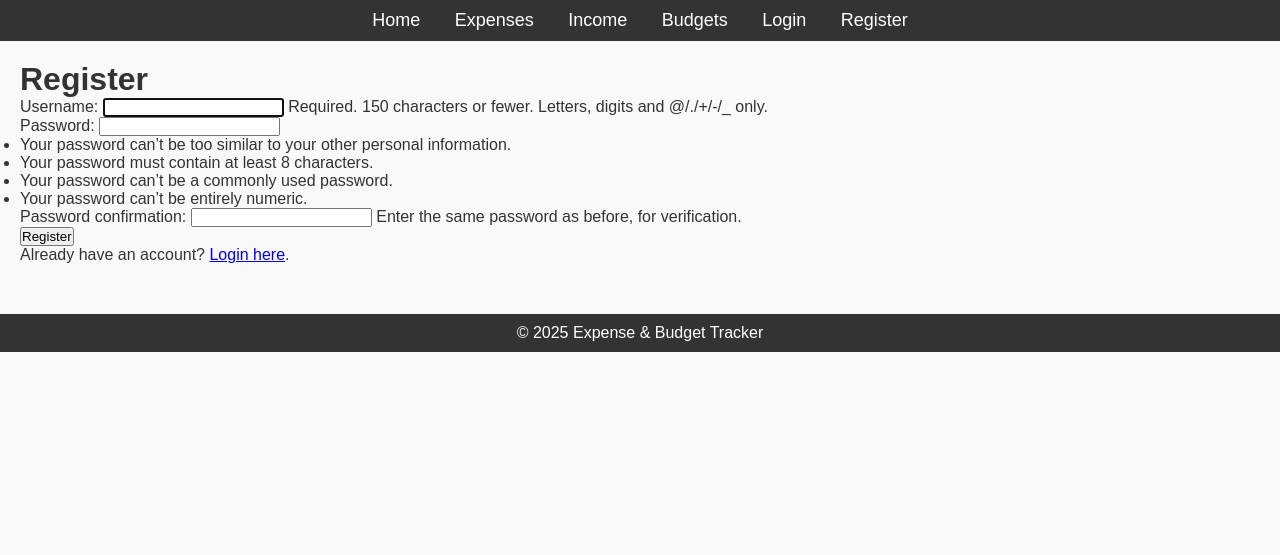
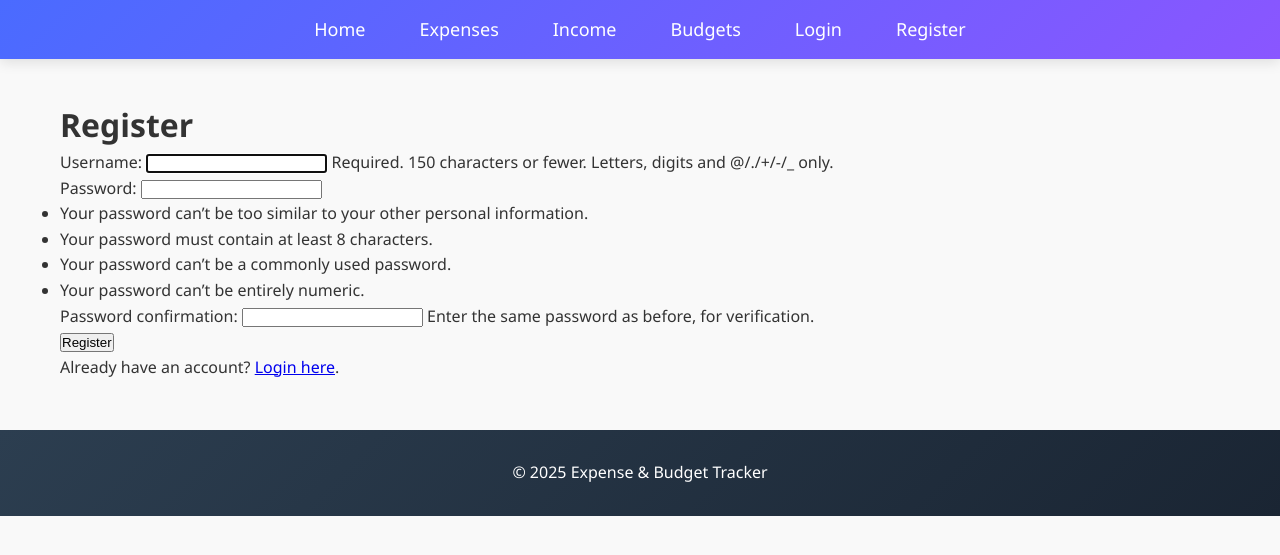
Before and after one commit to rotbaj/Expense_Budget_Tracking_App, a Django app: page /register/ in a window 1280 px wide. Shown: the top 555 px of the page. Run offline with Django 5.2, Linux system fonts and the light colour scheme.

Commit message:
updated css with better UI, updated template provided previously

```diff
--- a/expense_tracker/core/static/css/styles.css
+++ b/expense_tracker/core/static/css/styles.css
@@ -1,45 +1,214 @@
-/* Basic reset */
+/* Basic reset with modern box-sizing */
 * {
     margin: 0;
     padding: 0;
     box-sizing: border-box;
 }
 
-body {
-    font-family: Arial, sans-serif;
-    background-color: #f9f9f9;
-    color: #333;
+/* Variables for color scheme and easy customization */
+:root {
+    --primary-color: #4a6bff;
+    --secondary-color: #ff6b6b;
+    --accent-color: #6bffb8;
+    --dark-color: #2c3e50;
+    --light-color: #f9f9f9;
+    --text-color: #333;
+    --header-gradient: linear-gradient(135deg, var(--primary-color), #8a56ff);
+    --footer-gradient: linear-gradient(135deg, var(--dark-color), #1a2533);
 }
 
-header {
-    background-color: #333;
-    padding: 10px;
-    text-align: center;
+/* Global styles with smooth scrolling and better typography */
+body {
+    font-family: 'Segoe UI', Tahoma, Geneva, Verdana, sans-serif;
+    background-color: var(--light-color);
+    color: var(--text-color);
+    line-height: 1.6;
+    scroll-behavior: smooth;
 }
 
+/* Modern header with gradient background */
+header {
+    background: var(--header-gradient);
+    padding: 15px 0;
+    text-align: center;
+    box-shadow: 0 4px 12px rgba(0, 0, 0, 0.1);
+    position: sticky;
+    top: 0;
+    z-index: 100;
+}
+
+/* Animated navigation */
 header nav ul {
     list-style-type: none;
+    display: flex;
+    justify-content: center;
 }
 
 header nav ul li {
-    display: inline;
     margin: 0 15px;
+    position: relative;
 }
 
 header nav ul li a {
     color: white;
     text-decoration: none;
     font-size: 18px;
+    font-weight: 500;
+    padding: 8px 12px;
+    border-radius: 4px;
+    transition: all 0.3s ease;
 }
 
-.content {
-    margin: 20px;
+header nav ul li a:hover {
+    background-color: rgba(255, 255, 255, 0.2);
+    transform: translateY(-2px);
 }
 
+/* Underline animation for nav links */
+header nav ul li a::after {
+    content: '';
+    position: absolute;
+    width: 0;
+    height: 2px;
+    bottom: 0;
+    left: 0;
+    background-color: var(--accent-color);
+    transition: width 0.3s ease;
+}
+
+header nav ul li a:hover::after {
+    width: 100%;
+}
+
+/* Content area with improved spacing and design */
+.content {
+    max-width: 1200px;
+    margin: 40px auto;
+    padding: 0 20px;
+    animation: fadeIn 0.8s ease-in-out;
+}
+
+/* Card design for content sections */
+.card {
+    background-color: white;
+    border-radius: 8px;
+    box-shadow: 0 5px 15px rgba(0, 0, 0, 0.08);
+    padding: 25px;
+    margin-bottom: 30px;
+    transition: transform 0.3s ease, box-shadow 0.3s ease;
+}
+
+.card:hover {
+    transform: translateY(-5px);
+    box-shadow: 0 8px 25px rgba(0, 0, 0, 0.12);
+}
+
+/* Button styles */
+.button {
+    display: inline-block;
+    background: var(--primary-color);
+    color: white;
+    padding: 10px 24px;
+    border-radius: 50px;
+    font-weight: bold;
+    text-decoration: none;
+    text-align: center;
+    transition: all 0.3s ease;
+    border: none;
+    cursor: pointer;
+}
+
+.button:hover {
+    background: #3a5bef;
+    transform: scale(1.05);
+    box-shadow: 0 5px 15px rgba(74, 107, 255, 0.4);
+}
+
+.button.secondary {
+    background: var(--secondary-color);
+}
+
+.button.secondary:hover {
+    background: #ff5252;
+    box-shadow: 0 5px 15px rgba(255, 107, 107, 0.4);
+}
+
+/* Modern footer with gradient */
 footer {
+    background: var(--footer-gradient);
+    color: white;
     text-align: center;
+    padding: 30px 10px;
     margin-top: 50px;
-    padding: 10px;
-    background-color: #333;
+    position: relative;
+}
+
+/* Social media icons for footer */
+.social-icons {
+    margin: 15px 0;
+}
+
+.social-icons a {
     color: white;
+    font-size: 22px;
+    margin: 0 12px;
+    transition: color 0.3s ease;
 }
+
+.social-icons a:hover {
+    color: var(--accent-color);
+}
+
+/* Hero section styles */
+.hero {
+    text-align: center;
+    padding: 60px 20px;
+    background: linear-gradient(135deg, #f5f7fa, #e4e8f0);
+    border-radius: 10px;
+    margin-bottom: 40px;
+}
+
+.hero h1 {
+    font-size: 48px;
+    margin-bottom: 20px;
+    background: linear-gradient(to right, var(--primary-color), var(--secondary-color));
+    -webkit-background-clip: text;
+    background-clip: text;
+    color: transparent;
+}
+
+/* Grid layout system */
+.grid {
+    display: grid;
+    grid-template-columns: repeat(auto-fit, minmax(300px, 1fr));
+    gap: 30px;
+    margin: 30px 0;
+}
+
+/* Animation keyframes */
+@keyframes fadeIn {
+    from { opacity: 0; transform: translateY(20px); }
+    to { opacity: 1; transform: translateY(0); }
+}
+
+/* Dark mode toggle */
+.dark-mode {
+    --light-color: #1a1a2e;
+    --text-color: #e6e6e6;
+}
+
+/* Responsive design */
+@media (max-width: 768px) {
+    header nav ul {
+        flex-direction: column;
+        align-items: center;
+    }
+
+    header nav ul li {
+        margin: 10px 0;
+    }
+
+    .hero h1 {
+        font-size: 32px;
+    }
+}
```
